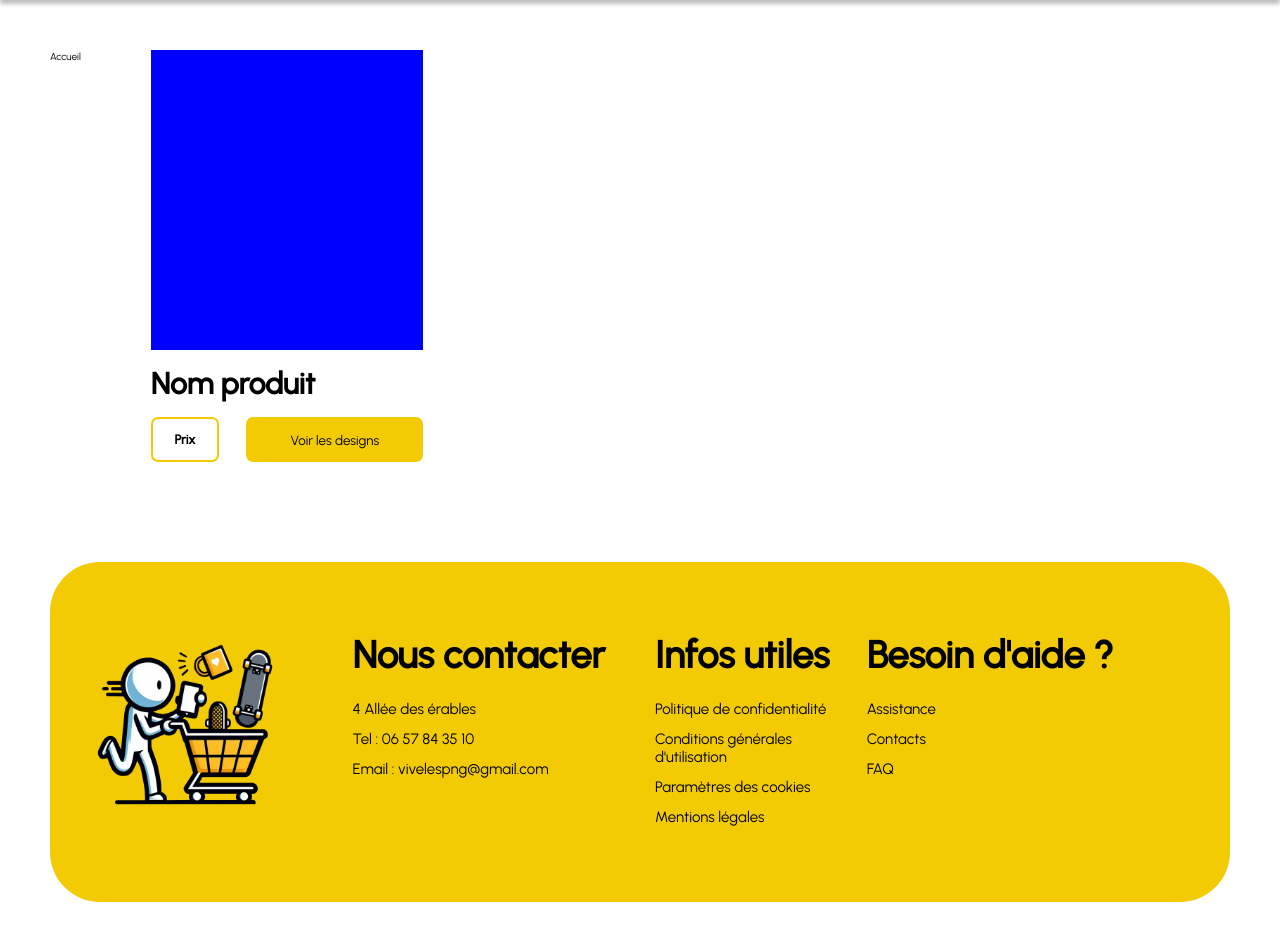
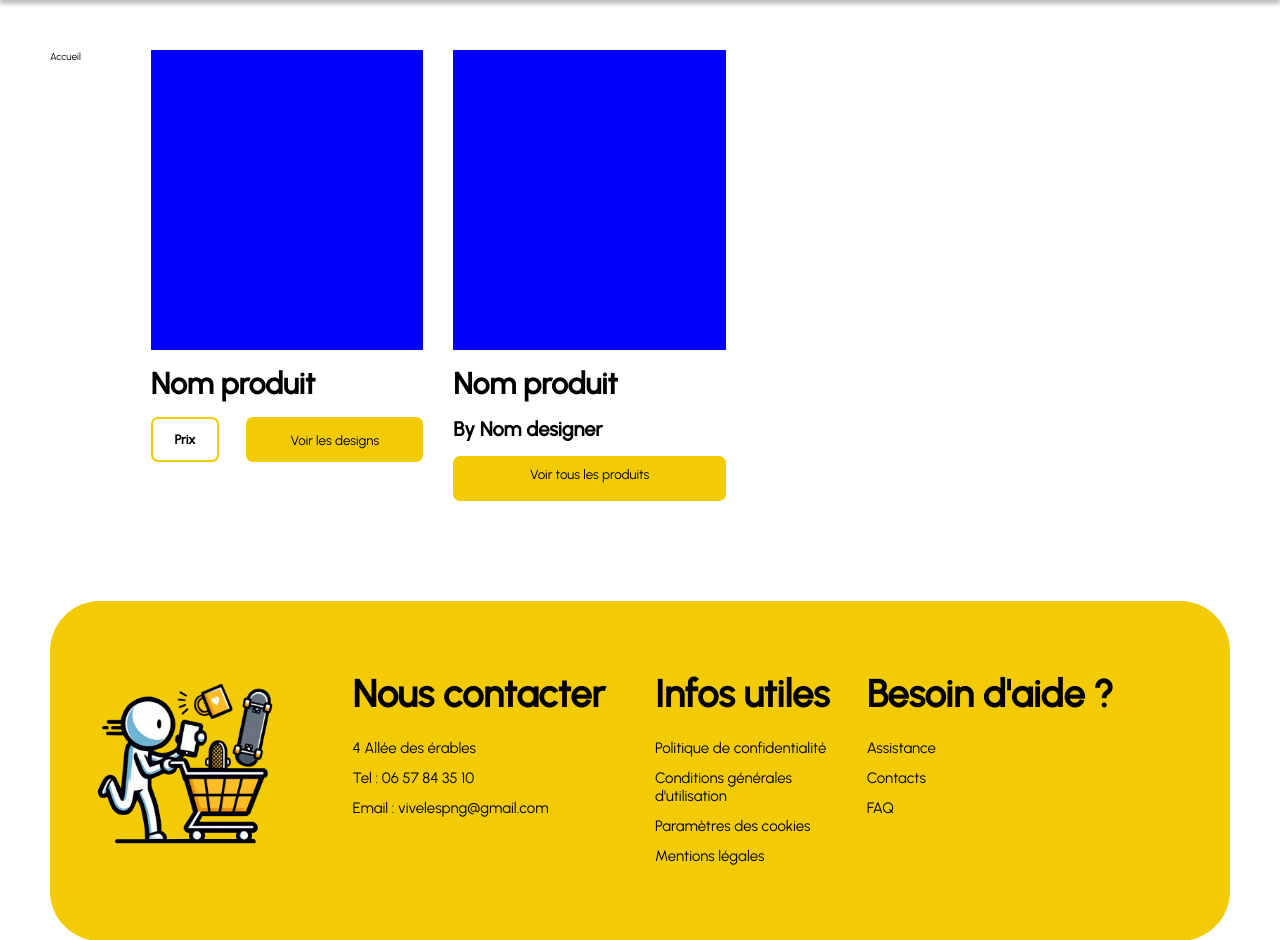
Before and after one commit to NikolaG25/projet_php, a PHP site: page / in a window 1280 px wide. Shown: the part 73-1013 px from the top of the page. Before the commit the page ends 975 px from the top, so only its background shows below. Run offline with PHP 8.4, Linux system fonts and the light colour scheme.

Commit message:
ficheDesign

```diff
--- a/index.php
+++ b/index.php
@@ -13,6 +13,7 @@
     <main>
         Accueil
         <?php include("partials/ficheProduct.php") ?>
+        <?php include("partials/ficheDesign.php") ?>
     </main>
     <?php include("partials/footer.php"); ?>
 </body>
--- /dev/null
+++ b/partials/ficheDesign.php
@@ -0,0 +1,12 @@
+<div class="ficheDesign">
+    <div src="" alt="" class="ficheDesign__image"></div>
+    <h3 class="ficheDesign__name">Nom produit</h3>
+    <h4 class="ficheDesign__nameDesigner">By Nom designer</h3>
+    <div class="ficheDesign__divSee">
+        <button class="ficheDesign__seeMore">
+            <a class="ficheDesign__link" href="#">
+                Voir tous les produits
+            </a>
+        </button>
+    </div>
+</div>
--- a/styles/sass/app.scss
+++ b/styles/sass/app.scss
@@ -6,6 +6,7 @@
 @import "footer.scss";
 @import "header.scss";
 @import "ficheProduct.scss";
+@import "ficheDesign.scss";
 
 * {
     padding: 0;
--- a/styles/style.css
+++ b/styles/style.css
@@ -59,7 +59,7 @@ header .logo {
   margin: 10px 35px 0 0;
 }
 header .menubutton {
-  padding: 0 35px;
+  padding: 18px 35px;
   height: 100%;
   background: #FFFFFF;
   transition: background 0.3s;
@@ -117,6 +117,47 @@ header .menubutton:hover {
   border-radius: 7px;
 }
 
+.ficheDesign {
+  grid-column: span 3;
+  width: 100%;
+  height: auto;
+}
+.ficheDesign__image {
+  width: 100%;
+  height: 300px;
+  object-fit: cover;
+  background-color: blue;
+}
+.ficheDesign__name {
+  font-family: "Urbanist", sans-serif;
+  font-weight: bold;
+  font-size: 30px;
+  margin-top: 15px;
+  margin-bottom: 15px;
+}
+.ficheDesign__nameDesigner {
+  font-size: 20px;
+  margin-bottom: 15px;
+}
+.ficheDesign__divSee {
+  display: flex;
+  flex-direction: row;
+  justify-content: space-between;
+  height: 45px;
+}
+.ficheDesign__seeMore {
+  width: 100%;
+  height: 45px;
+}
+.ficheDesign__link {
+  width: 100%;
+  background-color: #F2CB05;
+  padding: 10px;
+  height: 100%;
+  border-radius: 7px;
+  display: block;
+}
+
 * {
   padding: 0;
   margin: 0;
```
Also changed, not shown: styles/sass/ficheDesign.scss (added, +44 -0 lines), 1 other file.
